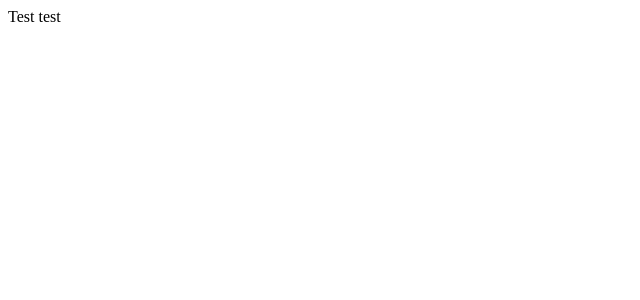
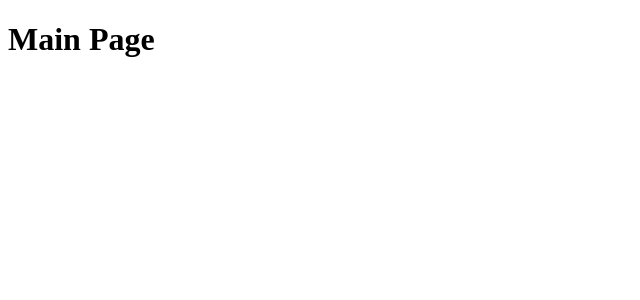
Before and after one commit to Akimba-png/react-ts-antdesign__calendar, a React (Create React App) app: page / in a window 1280 px wide. Shown: the top 300 px of the page, without its empty margins (0-640 px from the left). Built offline with nearby package versions, Linux system fonts and the light colour scheme.

Commit message:
feat: Добавляет роутинг

```diff
--- a/package.json
+++ b/package.json
@@ -12,9 +12,11 @@
     "@types/react": "18.0.21",
     "@types/react-dom": "18.0.6",
     "@types/react-redux": "7.1.24",
+    "@types/react-router-dom": "5.3.3",
     "react": "18.2.0",
     "react-dom": "18.2.0",
     "react-redux": "8.0.4",
+    "react-router-dom": "6.3.0",
     "react-scripts": "5.0.1",
     "typescript": "4.8.3",
     "web-vitals": "2.1.4"
--- a/src/App.tsx
+++ b/src/App.tsx
@@ -1,6 +1,8 @@
+import  AppRouter from './components/app-router/app-router';
+
 function App(): JSX.Element {
   return (
-    <div>Test test</div>
+    <AppRouter />
   );
 }
 
--- /dev/null
+++ b/src/components/app-router/app-router.tsx
@@ -0,0 +1,32 @@
+import { Routes, Route, Navigate } from 'react-router-dom';
+import { privateRoutes, pulblicRoutes } from '../../router/router';
+import { AppRoute } from '../../const';
+
+function AppRouter(): JSX.Element {
+  const isAuth = true;
+  return isAuth ? (
+    <Routes>
+      {privateRoutes.map((route, i) => {
+        const keyIndex = route.path + i.toString();
+        return (
+          <Route path={route.path} element={<route.element />} key={keyIndex} />
+        );
+      })}
+    </Routes>
+  ) : (
+    <Routes>
+      {pulblicRoutes.map((route, i) => {
+        const keyIndex = route + i.toString();
+        return (
+          <Route path={route.path} element={<route.element />} key={keyIndex} />
+        );
+      })}
+      <Route
+        path={AppRoute.Unknown}
+        element={<Navigate to={AppRoute.SignIn} />}
+      />
+    </Routes>
+  );
+}
+
+export default AppRouter;
--- /dev/null
+++ b/src/const.ts
@@ -0,0 +1,5 @@
+export enum AppRoute {
+  Main = '/',
+  SignIn = '/login',
+  Unknown = '*',
+}
--- a/src/index.tsx
+++ b/src/index.tsx
@@ -1,6 +1,7 @@
 import React from 'react';
 import ReactDOM from 'react-dom/client';
 import { Provider } from 'react-redux';
+import { BrowserRouter } from 'react-router-dom';
 import App from './App';
 import { store } from './store/store';
 
@@ -11,7 +12,9 @@ const root = ReactDOM.createRoot(
 root.render(
   <React.StrictMode>
     <Provider store={store}>
+      <BrowserRouter>
       <App />
+      </BrowserRouter>
     </Provider>
   </React.StrictMode>
 );
--- /dev/null
+++ b/src/pages/main-screen/main-screen.tsx
@@ -0,0 +1,7 @@
+function MainScreen(): JSX.Element {
+  return (
+    <h1>Main Page</h1>
+  );
+}
+
+export default MainScreen;
--- /dev/null
+++ b/src/pages/not-found-screen/not-found-screen.tsx
@@ -0,0 +1,13 @@
+import { Link } from 'react-router-dom';
+import { AppRoute } from '../../const';
+
+function NotFoundScreen(): JSX.Element {
+  return (
+    <>
+    <h1>Page not Found</h1>
+    <Link to={AppRoute.Main}>link to main page</Link>
+    </>
+  );
+}
+
+export default NotFoundScreen;
--- /dev/null
+++ b/src/pages/sign-in-screen/sign-in-screen.tsx
@@ -0,0 +1,7 @@
+function SignInScreen(): JSX.Element {
+  return (
+    <h1>Login Page</h1>
+  );
+}
+
+export default SignInScreen;
--- /dev/null
+++ b/src/router/router.ts
@@ -0,0 +1,27 @@
+import MainScreen from '../pages/main-screen/main-screen';
+import SignInScreen from '../pages/sign-in-screen/sign-in-screen';
+import NotFoundScreen from '../pages/not-found-screen/not-found-screen';
+import { AppRoute } from '../const';
+
+interface IRoute {
+  path: string;
+  element: React.ComponentType;
+}
+
+export const privateRoutes: IRoute[] = [
+  {
+    path: AppRoute.Main,
+    element: MainScreen,
+  },
+  {
+    path: AppRoute.Unknown,
+    element: NotFoundScreen,
+  },
+];
+
+export const pulblicRoutes: IRoute[] = [
+  {
+    path: AppRoute.SignIn,
+    element: SignInScreen,
+  },
+];
```
Also changed, not shown: 1 other file (tests, documents, lock files or other folders).
